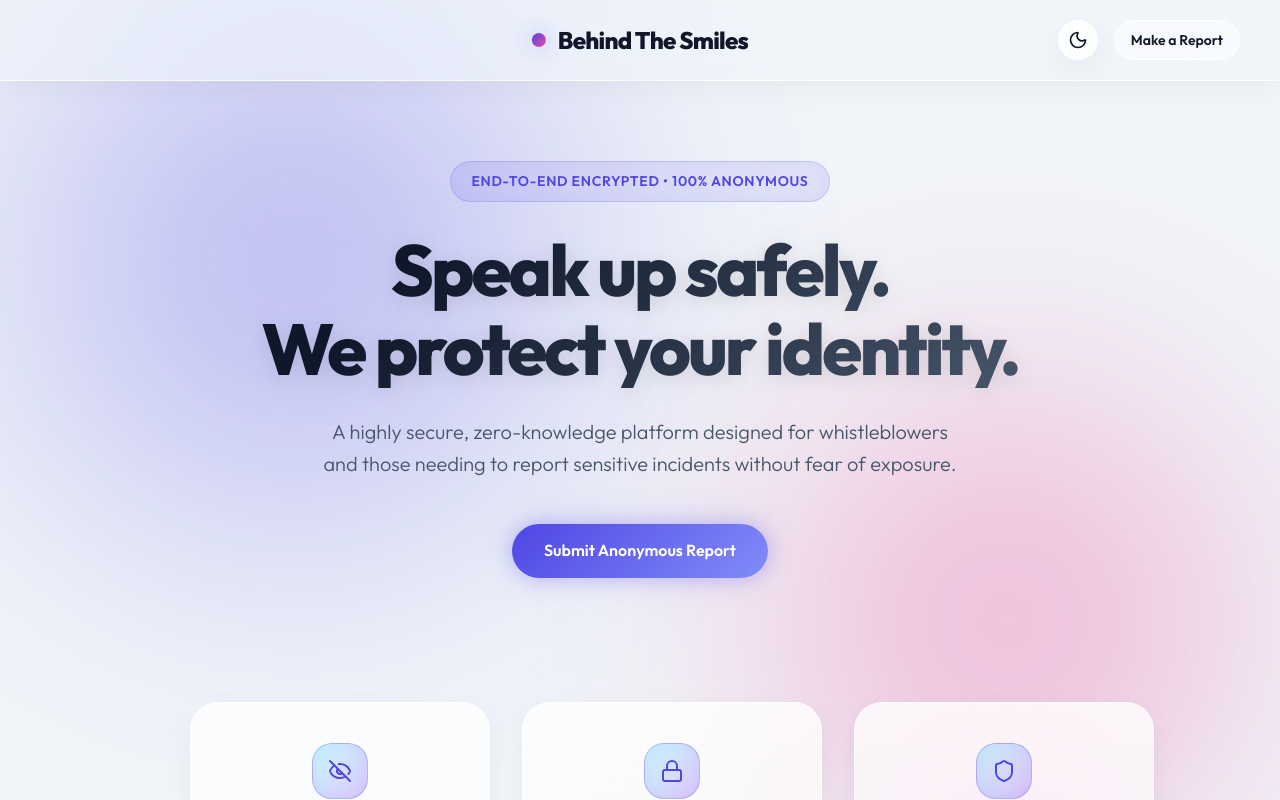
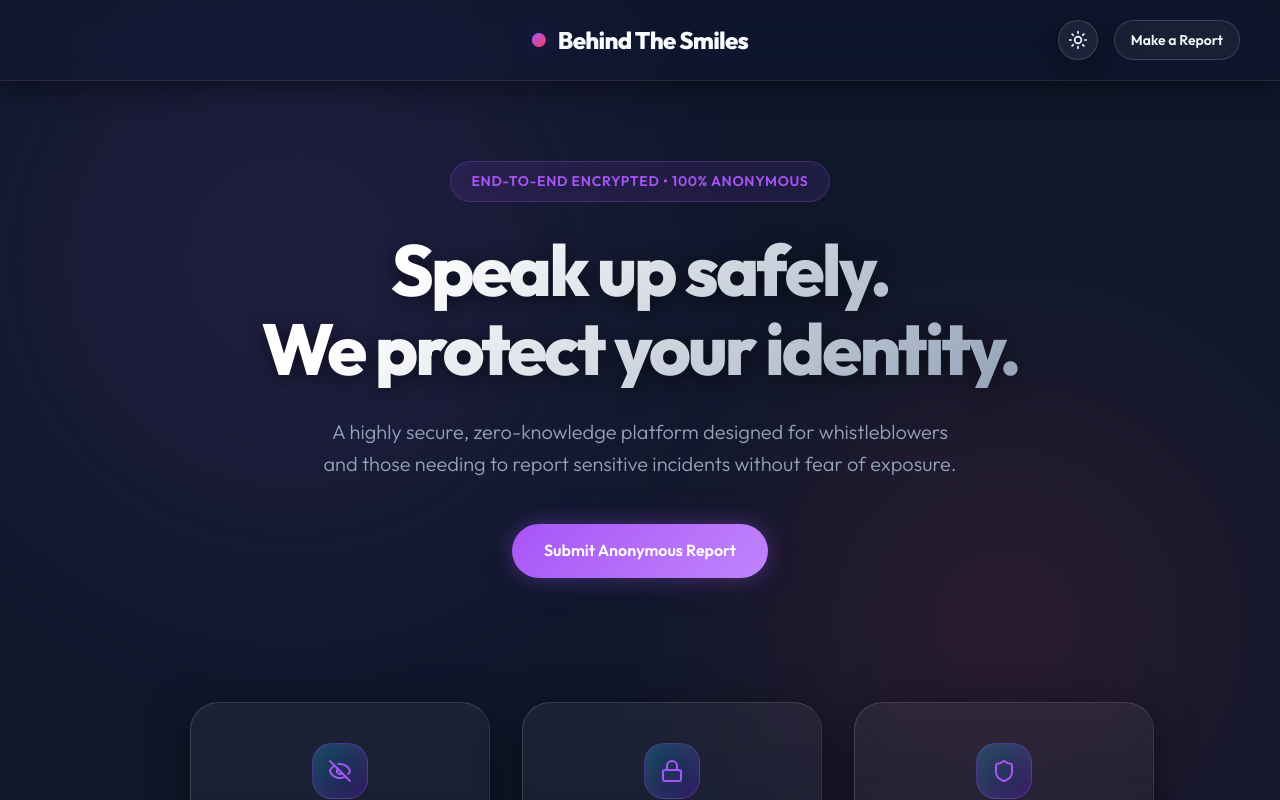
Before and after one commit to mrsreeindian/cyber-report, a Next.js app: page / in a window 1280 px wide. Shown: the top 800 px of the page. Built offline with nearby package versions, Linux system fonts and the light colour scheme.

Commit message:
style: set dark theme as default and update color palette

```diff
--- a/src/app/globals.css
+++ b/src/app/globals.css
@@ -593,24 +593,24 @@ tr:hover td {
 }
 
 html.dark {
-  /* Dark mode palette */
-  --primary: #00f0ff;
-  --primary-hover: #00c3ff;
-  --secondary: #7000ff;
-  --accent: #ff0055;
+  /* Dark mode palette - Deep Violet & Sunset */
+  --primary: #a855f7;
+  --primary-hover: #9333ea;
+  --secondary: #f43f5e;
+  --accent: #f59e0b;
 
-  --background: #03040a;
-  --surface: rgba(255, 255, 255, 0.03);
-  --surface-hover: rgba(255, 255, 255, 0.08);
-  --glass-border: rgba(255, 255, 255, 0.05);
+  --background: #0f172a;
+  --surface: rgba(30, 41, 59, 0.5);
+  --surface-hover: rgba(30, 41, 59, 0.8);
+  --glass-border: rgba(255, 255, 255, 0.08);
   --glass-highlight: rgba(255, 255, 255, 0.15);
-  --glass-shadow: 0 10px 40px rgba(0, 0, 0, 0.4);
+  --glass-shadow: 0 10px 40px rgba(0, 0, 0, 0.5);
 
   --text-primary: #f8fafc;
   --text-secondary: #94a3b8;
 
-  --shadow-glow-primary: 0 0 20px rgba(0, 240, 255, 0.3), 0 0 40px rgba(0, 240, 255, 0.1);
-  --shadow-glow-secondary: 0 0 20px rgba(112, 0, 255, 0.3);
+  --shadow-glow-primary: 0 0 20px rgba(168, 85, 247, 0.3), 0 0 40px rgba(168, 85, 247, 0.1);
+  --shadow-glow-secondary: 0 0 20px rgba(244, 63, 94, 0.3);
 }
 
 html.dark body::before, html.dark body::after {
@@ -618,14 +618,14 @@ html.dark body::before, html.dark body::after {
 }
 
 html.dark .header {
-  background: rgba(3, 4, 10, 0.4);
+  background: rgba(15, 23, 42, 0.4);
   box-shadow: 0 4px 30px rgba(0, 0, 0, 0.5);
 }
 
 html.dark .hero-badge {
-  background: rgba(0, 240, 255, 0.05);
-  border: 1px solid rgba(0, 240, 255, 0.2);
-  box-shadow: inset 0 0 20px rgba(0, 240, 255, 0.05);
+  background: rgba(168, 85, 247, 0.1);
+  border: 1px solid rgba(168, 85, 247, 0.25);
+  box-shadow: inset 0 0 20px rgba(168, 85, 247, 0.05);
 }
 
 html.dark .hero-title {
@@ -636,12 +636,12 @@ html.dark .hero-title {
 }
 
 html.dark .btn-primary {
-  background: linear-gradient(135deg, var(--primary), #0099ff);
-  color: #000000;
+  background: linear-gradient(135deg, var(--primary), #c084fc);
+  color: #ffffff;
 }
 
 html.dark .btn-primary:hover {
-  box-shadow: 0 0 30px rgba(0, 240, 255, 0.6);
+  box-shadow: 0 0 30px rgba(168, 85, 247, 0.6);
 }
 
 html.dark .btn-secondary {
@@ -663,7 +663,7 @@ html.dark .form-input::placeholder, html.dark .form-textarea::placeholder {
 
 html.dark .form-input:focus, html.dark .form-textarea:focus, html.dark .form-select:focus {
   background: rgba(0, 0, 0, 0.6);
-  box-shadow: 0 0 0 3px rgba(0, 240, 255, 0.15), inset 0 0 10px rgba(0, 240, 255, 0.05);
+  box-shadow: 0 0 0 3px rgba(168, 85, 247, 0.15), inset 0 0 10px rgba(168, 85, 247, 0.05);
 }
 
 html.dark .feature-card {
@@ -675,19 +675,19 @@ html.dark .feature-card::after {
 }
 
 html.dark .feature-card:hover {
-  border-color: rgba(0, 240, 255, 0.3);
+  border-color: rgba(168, 85, 247, 0.3);
   box-shadow: 0 30px 60px rgba(0, 0, 0, 0.6), var(--shadow-glow-primary);
 }
 
 html.dark .feature-icon {
-  border: 1px solid rgba(0, 240, 255, 0.3);
-  box-shadow: inset 0 0 20px rgba(0, 240, 255, 0.1);
+  border: 1px solid rgba(168, 85, 247, 0.3);
+  box-shadow: inset 0 0 20px rgba(168, 85, 247, 0.1);
 }
 
 html.dark .tracking-code-box {
   background: rgba(0, 0, 0, 0.5);
-  border: 1px solid rgba(0, 240, 255, 0.3);
-  box-shadow: inset 0 0 20px rgba(0, 240, 255, 0.05);
+  border: 1px solid rgba(168, 85, 247, 0.3);
+  box-shadow: inset 0 0 20px rgba(168, 85, 247, 0.05);
 }
 
 html.dark .table-toolbar {
--- a/src/app/layout.tsx
+++ b/src/app/layout.tsx
@@ -19,7 +19,7 @@ export default function RootLayout({
   children: React.ReactNode;
 }) {
   return (
-    <html lang="en">
+    <html lang="en" className="dark">
       <body>
         <div className="app-container">
           <header className="header">
--- a/src/components/ThemeToggle.tsx
+++ b/src/components/ThemeToggle.tsx
@@ -4,7 +4,7 @@ import { useState, useEffect } from 'react';
 import { Moon, Sun } from 'lucide-react';
 
 export default function ThemeToggle() {
-  const [theme, setTheme] = useState('light');
+  const [theme, setTheme] = useState('dark');
   const [mounted, setMounted] = useState(false);
 
   useEffect(() => {
@@ -15,9 +15,9 @@ export default function ThemeToggle() {
       setTheme(savedTheme);
       document.documentElement.classList.add(savedTheme);
     } else {
-      // Default to light mode
-      document.documentElement.classList.add('light');
-      localStorage.setItem('theme', 'light');
+      // Default to dark mode
+      document.documentElement.classList.add('dark');
+      localStorage.setItem('theme', 'dark');
     }
   }, []);
 
```
